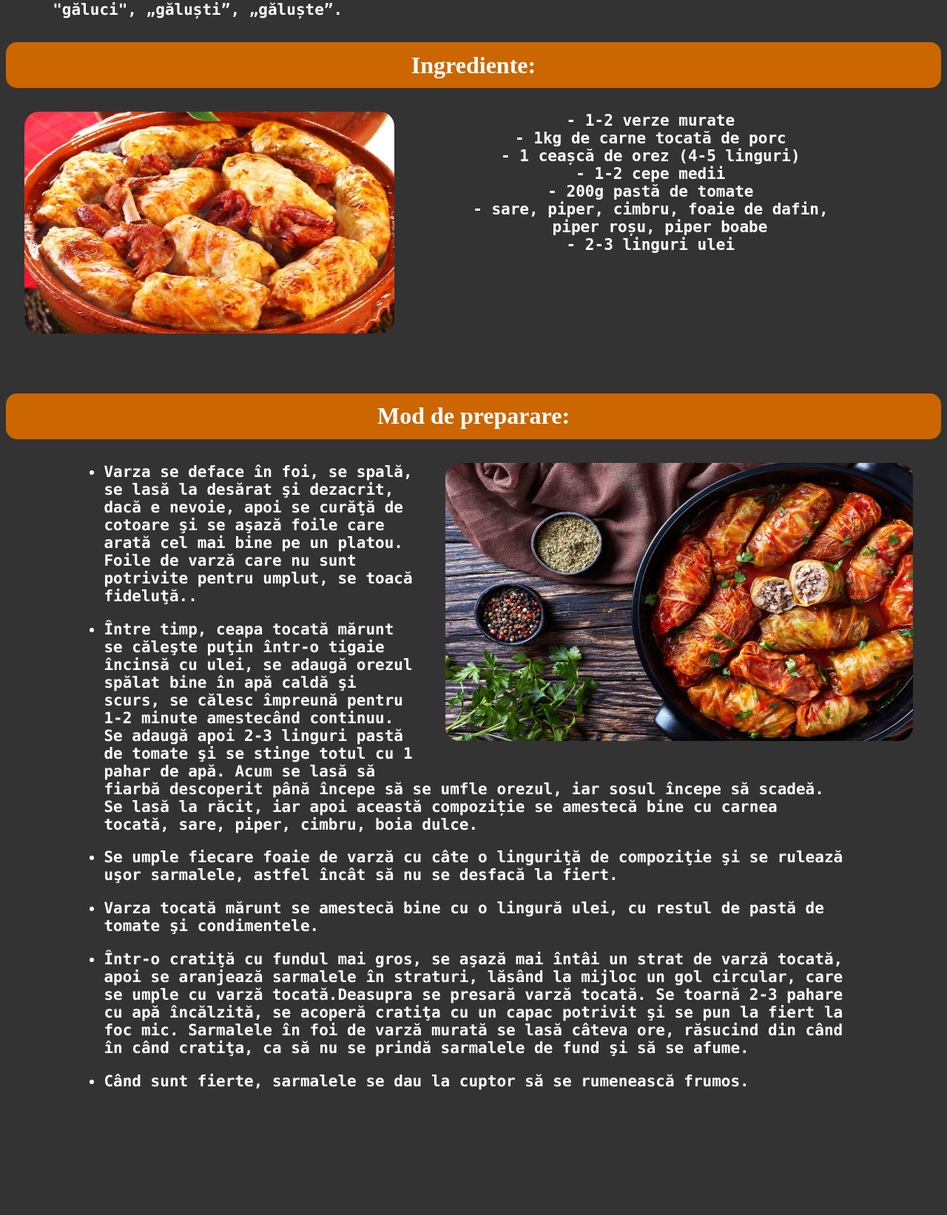
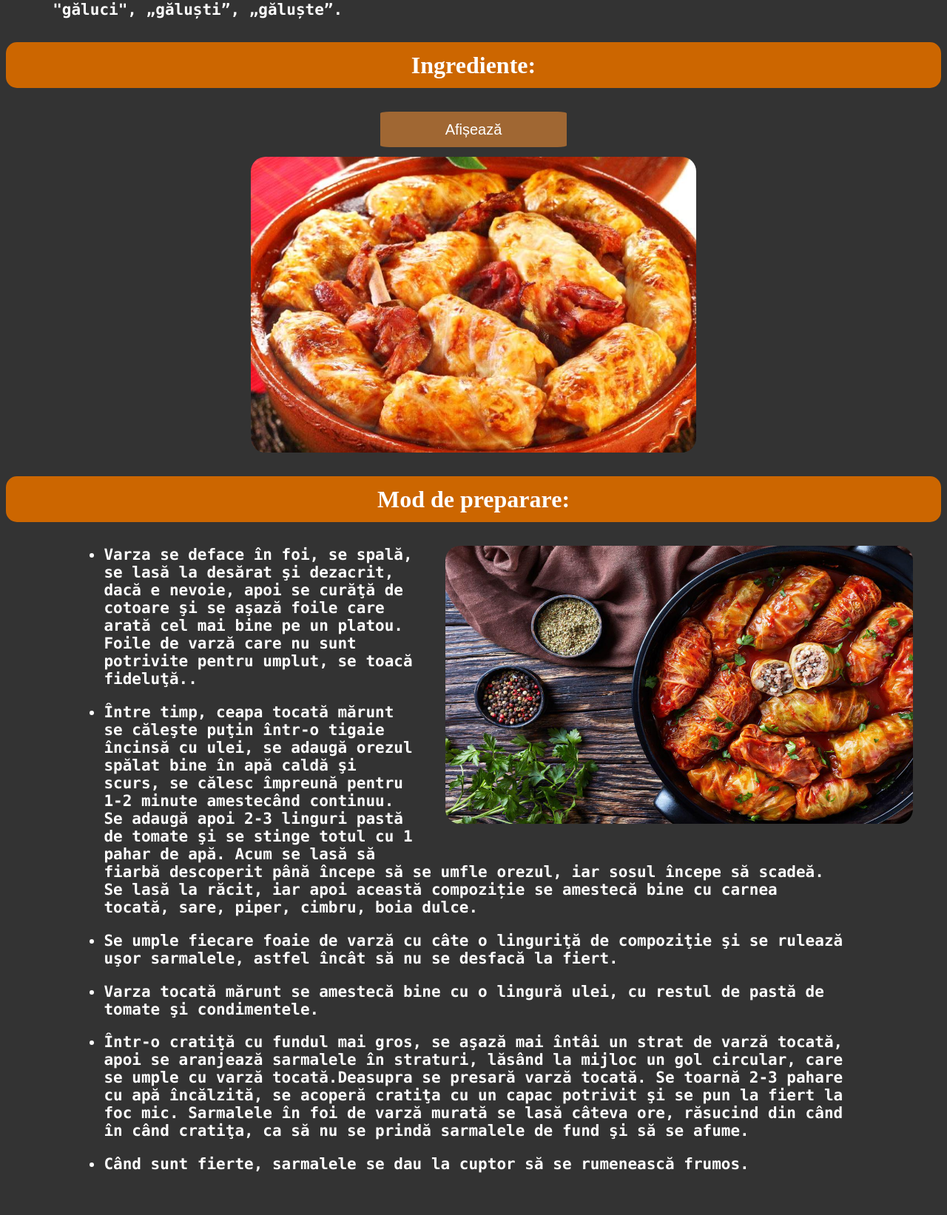
Before and after one commit to CoolL-hub/Laboratoare, a PHP site: page /sarmale.html in a window 1280 px wide. Shown: the part 1210-2853 px from the top of the page at 74% size. Before the commit the page ends 2684 px from the top, so only its background shows below. Run offline with PHP 8.4, Linux system fonts and the light colour scheme.

Commit message:
Added button to hide/show a div

```diff
--- a/hpr/app.js
+++ b/hpr/app.js
@@ -1,5 +1,3 @@
-//let mybutton = document.getElementById("myBtn");
-
 window.onscroll = function() {scrollFunction()};
 
 function scrollFunction() {
@@ -14,3 +12,16 @@ function topFunction() {
   document.body.scrollTop = 0;
   document.documentElement.scrollTop = 0;
 }
+
+
+function hideIngr(){
+  document.getElementById("ingr").style.display="none";
+  document.getElementById("butonIngr").innerText = "Afișează";
+  document.getElementById("butonIngr").onclick = function() { showIngr(); };
+}
+
+function showIngr(){
+  document.getElementById("ingr").style.display="block";
+  document.getElementById("butonIngr").innerText = "Ascunde";
+  document.getElementById("butonIngr").onclick = function() { hideIngr(); };
+}
--- a/hpr/sarmale.html
+++ b/hpr/sarmale.html
@@ -8,7 +8,7 @@
   <script type="text/javascript" src="app.js"></script>
 </head>
 
-<body bgcolor="#333333">
+<body bgcolor="#333333" onload="hideIngr()">
 <button onclick="topFunction()" id="myBtn" title="Go to top">Top</button>
 
 <table border=0 width=100%>
@@ -39,24 +39,27 @@
    sarmalele sunt uneori numite "găluci", „găluști”,
    „găluște”.
 </h2>
-<div id="ingr">
+
+<div>
   <a id="ingrediente"></a>
   <h1><p align="center">Ingrediente:</p></h1>
-  <img class="poze" id="poze_l" src="images/sarmale/sarmale-2.jpg"  height=" 50%"align="left">
-  <ul>
-    <h2 align="center">
-    <pre>
-    - 1-2 verze murate
-    - 1kg de carne tocată de porc
-    - 1 ceașcă de orez (4-5 linguri)
-    - 1-2 cepe medii
-    - 200g pastă de tomate
-    - sare, piper, cimbru, foaie de dafin,
-      piper roșu, piper boabe
-    - 2-3 linguri ulei
-    </pre>
-    </h2>
-  </ul>
+  <div>
+    <button type="button" id="butonIngr" onclick="showIngr()">Afișează</button>
+  </div>
+  <center>
+  <div id="ingr">
+    <ul>
+        <h3>1-2 verze murate</h3>
+        <h3>1kg de carne tocată de porc</h3>
+        <h3>1 ceașcă de orez (4-5 linguri)</h3>
+        <h3>1-2 cepe medii</h3>
+        <h3>200g pastă de tomate</h3>
+        <h3>sare, piper, cimbru, foaie de dafin, piper roșu, piper boabe</h3>
+        <h3>2-3 linguri ulei</h3>
+    </ul>
+  </div>
+  <img class="poze" src="images/sarmale/sarmale-2.jpg" height=" 50%">
+  </center>
 </div>
 
 <div>
--- a/hpr/style.css
+++ b/hpr/style.css
@@ -13,25 +13,31 @@ h2{
     font-family: "Consolas";
     font-size: 21px;
 }
+
 h3{
     color:white;
 }
+
 p{
     color:white;
     background-color: #cc6600;
     padding: 1%;
     border-radius: 15px;
 }
+
 .links:hover{
     background-color:brown;
 }
+
 td{
     border-radius:15px;
     height: 50px;
 }
+
 .poze{
     border-radius:20px;
 }
+
 #poze_r{
     float:right;
     width:500px;
@@ -39,6 +45,7 @@ td{
     margin-left: 2%;
     margin-right: 2%;
 }
+
 #poze_l{
     float:left;
     width:500px;
@@ -46,6 +53,7 @@ td{
     margin-left: 2%;
     margin-right: 2%;
 }
+
 .poz1{
     margin-right:3%;
     margin-left:3%;
@@ -61,9 +69,11 @@ td{
     margin-top: 3%;
     margin-bottom: 3%;
 }
+
 #ingr{
-    margin-bottom: 13%;
+    margin-bottom: 1%;
 }
+
 li{
     margin-left:3%;
     margin-bottom: 2%;
@@ -79,8 +89,7 @@ li{
     z-index: 99;
     font-size: 18px;
     border: none;
-    outline: none;
-    background-color: rgba(180, 52, 52, 0.8);
+    background-color: rgba(202, 39, 39, 0.8);
     color: white;
     cursor: pointer;
     padding: 15px;
@@ -88,5 +97,22 @@ li{
 }
 
 #myBtn:hover {
-    background-color: #555;
+    background-color: #b87676;
 }
+
+#butonIngr{
+    margin-left: 40%;
+    margin-bottom: 1%;
+    width: 20%;
+    height: 6%;
+    font-size: 20px;
+    background: #a06733;
+    border: 0;
+    color: white;
+    cursor: pointer;
+    border-radius: 5%;
+}
+
+#butonIngr:hover{
+    background-color:chocolate;
+}
```
Also changed, not shown: hpr/friptura.html (+8 -4 lines), hpr/mamaliga.html (+14 -14 lines), hpr/placinte.html (+18 -15 lines).
